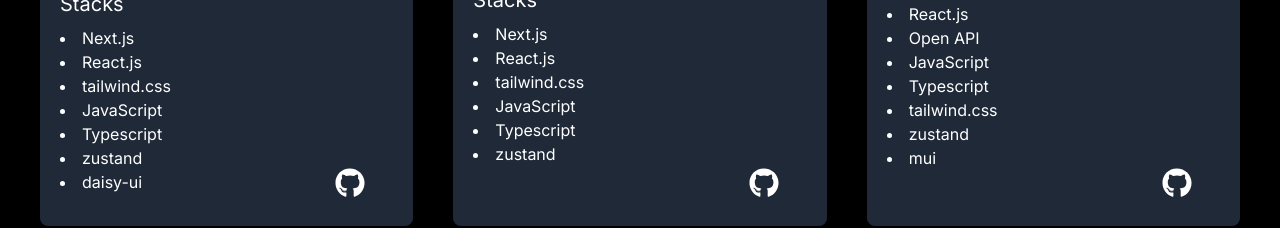
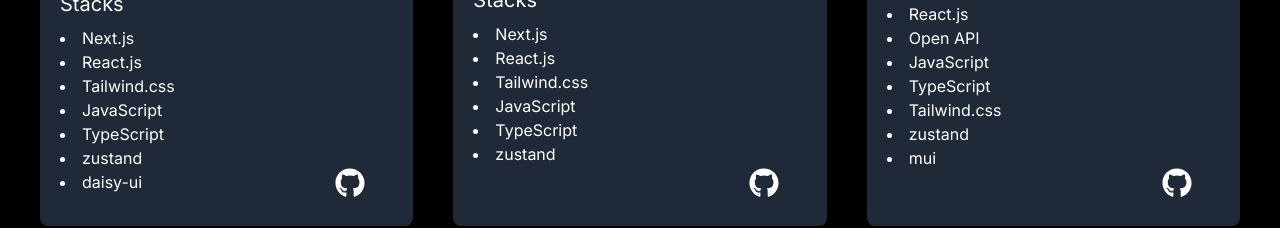
Before and after one commit to Jayjunyoung/portfolio_web_site, a Next.js app: page /projects in a window 1280 px wide. Shown: the part 494-722 px from the top of the page. Built offline with nearby package versions, Linux system fonts and the light colour scheme.

Commit message:
chore: 글자 대문자로 수정

```diff
--- a/mock/aboutInfo.ts
+++ b/mock/aboutInfo.ts
@@ -18,9 +18,9 @@ export const stacksInfo: IntroductionInfo["stacksInfo"] = [
     stacks: [
       "React.js",
       "Next.js",
-      "javaScript",
-      "typeScript",
-      "tailwind.css",
+      "JavaScript",
+      "TypeScript",
+      "Tailwind.css",
       "Styled-component",
       "zustand",
       "redux",
--- a/mock/projectInfo.ts
+++ b/mock/projectInfo.ts
@@ -24,9 +24,9 @@ export const projectInfo: Array<projectInfoProps> = [
     stacks: [
       "Next.js",
       "React.js",
-      "tailwind.css",
+      "Tailwind.css",
       "JavaScript",
-      "Typescript",
+      "TypeScript",
       "zustand",
       "daisy-ui",
     ],
@@ -52,9 +52,9 @@ export const projectInfo: Array<projectInfoProps> = [
     stacks: [
       "Next.js",
       "React.js",
-      "tailwind.css",
+      "Tailwind.css",
       "JavaScript",
-      "Typescript",
+      "TypeScript",
       "zustand",
     ],
     images: ["/tukNotion1.png", "/tukNotion2.png"],
@@ -75,8 +75,8 @@ export const projectInfo: Array<projectInfoProps> = [
       "React.js",
       "Open API",
       "JavaScript",
-      "Typescript",
-      "tailwind.css",
+      "TypeScript",
+      "Tailwind.css",
       "zustand",
       "mui",
     ],
@@ -97,7 +97,7 @@ export const projectInfo: Array<projectInfoProps> = [
       "React.js",
       "Styled-component",
       "JavaScript",
-      "Typescript",
+      "TypeScript",
       "zustand",
       "Date-Picker",
     ],
@@ -125,7 +125,7 @@ export const projectInfo: Array<projectInfoProps> = [
       "React.js",
       "Tailwind.css",
       "JavaScript",
-      "Typescript",
+      "TypeScript",
       "Three.js",
       "daisy-ui",
     ],
```
